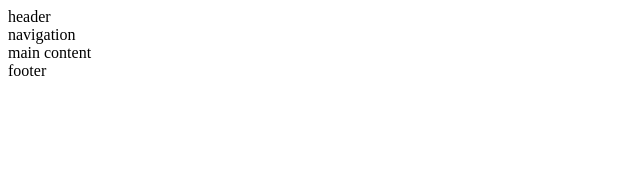
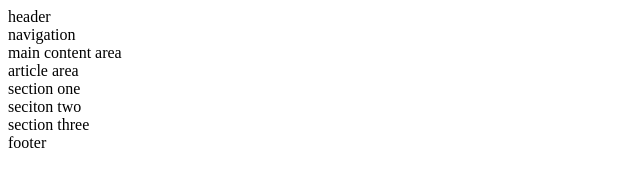
Before and after one commit to robert-laws/html5-semantics, a website: page index.html in a window 1280 px wide. Shown: the whole page, without its empty margins (0-640 px from the left). Drawn offline with Linux system fonts and the light colour scheme.

Commit message:
add basic semantic elements

```diff
--- a/index.html
+++ b/index.html
@@ -15,7 +15,19 @@
   </header>
 
   <main>
-    main content
+    main content area
+    <article>
+      article area
+      <section>
+        section one
+      </section>
+      <section>
+        seciton two
+      </section>
+      <section>
+        section three
+      </section>
+    </article>
   </main>
 
   <footer>
--- a/package.json
+++ b/package.json
@@ -12,6 +12,11 @@
   ],
   "author": "Robert Laws",
   "license": "ISC",
+  "repository" :
+  {
+    "type" : "git",
+    "url" : "https://github.com/robert-laws/html5-semantics"
+  },
   "devDependencies": {
     "express": "^4.16.2",
     "browsersync": "0.0.1-security",
```
Also changed, not shown: README.md.
